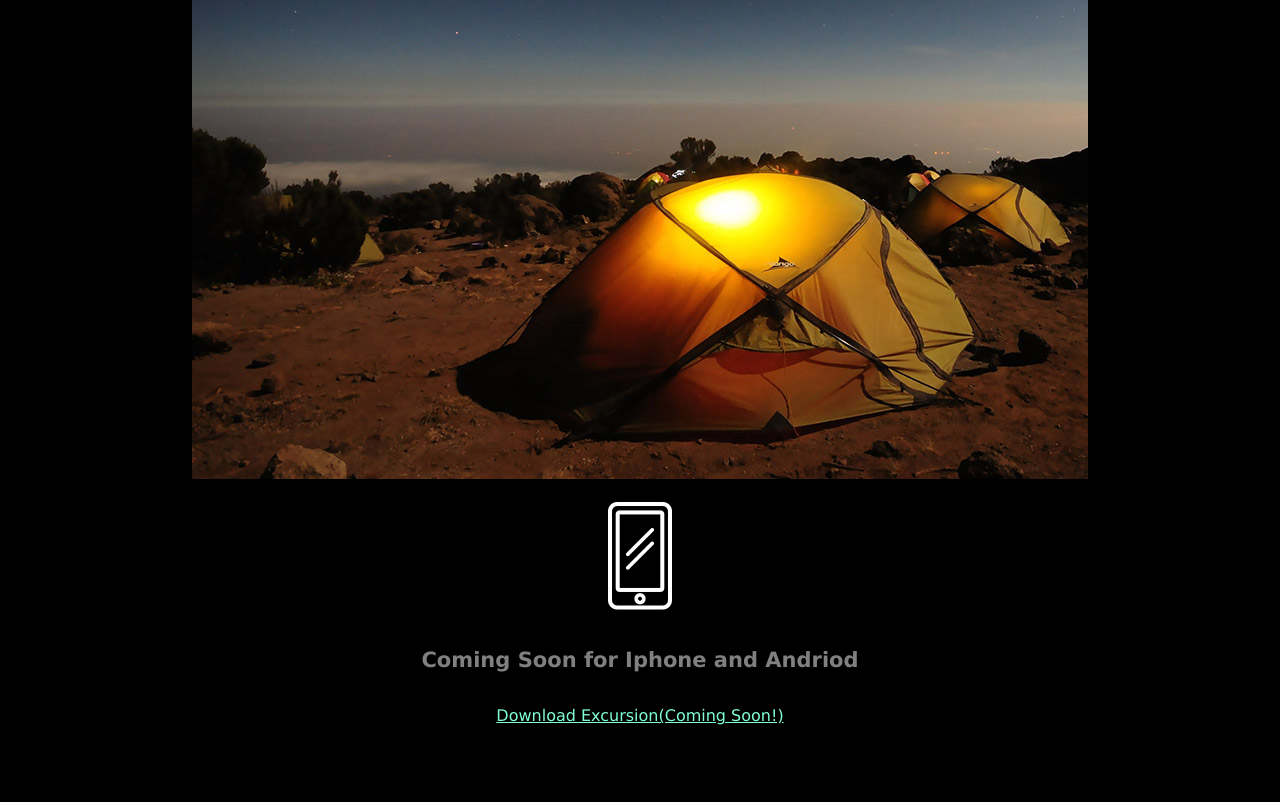
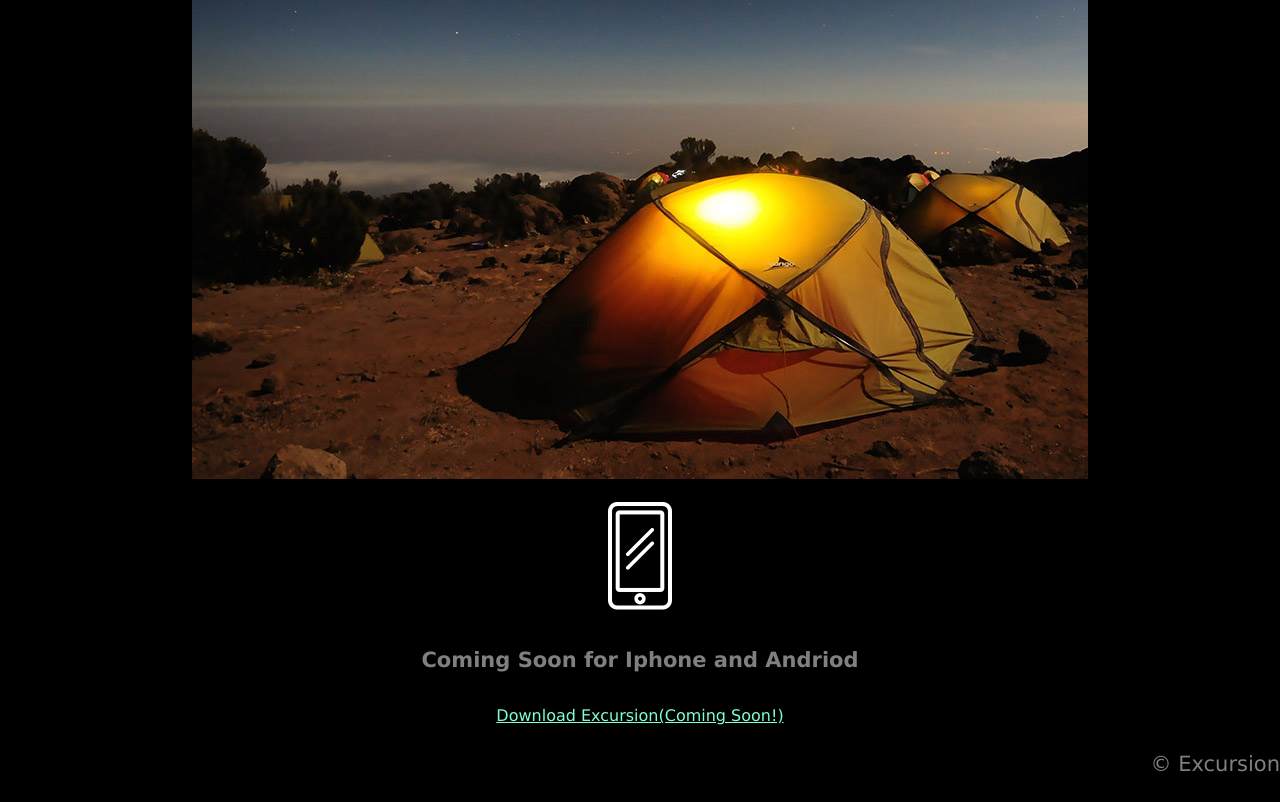
Before and after one commit to Geisel21/excursion, a plain HTML site: page index.html in a window 1280 px wide. Shown: the part 579-1381 px from the top of the page. Before the commit the page ends 1323 px from the top, so only its background shows below. Drawn offline with Linux system fonts and the light colour scheme.

Commit message:
final changes

```diff
--- a/index.html
+++ b/index.html
@@ -21,5 +21,6 @@ Your personal travel guide
 <p><img src="resources/images/phone.png"></p>
 <h4 class="header--subheader">Coming Soon for Iphone and Andriod</h4>
 <p> <a class="link--cta" href="#">Download Excursion(Coming Soon!)</a></p>
+<p class="footer--main">© Excursion</p>
 </body>
 </html>
--- a/resources/css/style.css
+++ b/resources/css/style.css
@@ -26,6 +26,11 @@ body{
     color: gray;
 }
 
+.footer--main{
+    font-size: 21px;
+    color: gray;
+    text-align: right;
+}
 .link--cta{
     font-size: 16px;
     color: aquamarine;
```
